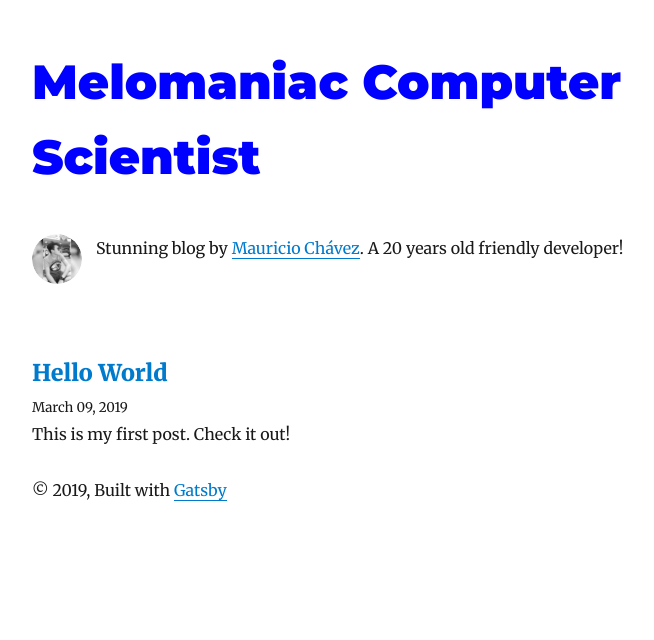
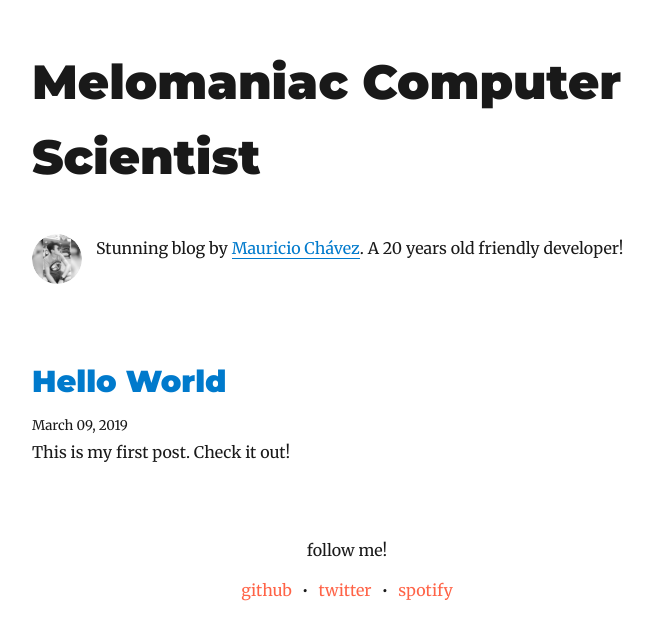
Before and after one commit to mauricio-chavez/mauriciochavez.dev, a Gatsby site: page / in a window 1280 px wide. Shown: the whole page, without its empty margins (293-947 px from the left). Built offline with nearby package versions, Linux system fonts and the light colour scheme; Gatsby itself is replaced by a stand-in of ours; some packages are replaced by stand-ins of ours.

Commit message:
Social links and a few changes in typography

```diff
--- a/gatsby-config.js
+++ b/gatsby-config.js
@@ -1,12 +1,13 @@
 module.exports = {
-  pathPrefix: "/my-blog",
   siteMetadata: {
     title: `Melomaniac Computer Scientist`,
     author: `Mauricio Chávez`,
     description: `A blog, made with love by Mauricio Chávez`,
     siteUrl: `https://www.mauriciochavez.dev`,
     social: {
-      twitter: `imbrianstorm`,
+      twitter: `ImBrianstorm`,
+      github: `mauricio-chavez`,
+      spotify: `12145548904`
     },
   },
   plugins: [
--- a/package.json
+++ b/package.json
@@ -29,6 +29,7 @@
     "react": "^16.8.4",
     "react-dom": "^16.8.4",
     "react-helmet": "^5.2.0",
+    "react-icons": "^3.5.0",
     "react-typography": "^0.16.19",
     "typeface-merriweather": "0.0.72",
     "typeface-montserrat": "0.0.54",
--- /dev/null
+++ b/src/components/footer.js
@@ -0,0 +1,97 @@
+import React, { useState } from 'react';
+import { FaGithub, FaTwitter, FaSpotify } from 'react-icons/fa';
+import { useStaticQuery, graphql } from "gatsby"
+
+import SocialLink from './socialLink';
+
+const Footer = () => {
+
+    const { site } = useStaticQuery(
+        graphql`
+            query {
+                site {
+                siteMetadata {
+                    social {
+                        twitter
+                        github
+                        spotify
+                    }
+                }
+                }
+            }
+        `
+    )
+
+    const github = site.siteMetadata.social.github;
+    const twitter = site.siteMetadata.social.twitter;
+    const spotify = site.siteMetadata.social.spotify;
+
+    const linksStyle = {
+        textAlign: 'center'
+    }
+
+    const iconStyle = {
+        fontSize: '30px'
+    }
+
+    const messageStyle = {
+        textAlign: 'center',
+        boxSizing: 'borderBox',
+        height: '30px',
+        margin: '70px 0 10px'
+    }
+
+    const blankIcon = <span>follow me!</span>;
+    const githubIcon = <FaGithub style={iconStyle} />;
+    const twitterIcon = <FaTwitter style={iconStyle} />;
+    const spotifyIcon = <FaSpotify style={iconStyle} />;
+
+    const [state, setState] = useState({
+        icon: blankIcon
+    });
+
+    const handleIcons = (iconComponent) => {
+        setState({
+            icon: iconComponent
+        });
+    }
+
+    const handleNoIcon = () => {
+        setState({
+            icon: blankIcon
+        });
+    }
+
+    return (
+        <div>
+            <div style={messageStyle}>
+                {state.icon}
+            </div>
+            <div style={linksStyle}>
+                <SocialLink
+                    to={`https://github.com/${github}`}
+                    handleIcons={handleIcons.bind(this, githubIcon)}
+                    handleNoIcon={handleNoIcon}
+                >
+                    github
+                    </SocialLink>•
+                    <SocialLink
+                    to={`https://twitter.com/${twitter}`}
+                    handleIcons={handleIcons.bind(this, twitterIcon)}
+                    handleNoIcon={handleNoIcon}
+                >
+                    twitter
+                    </SocialLink>•
+                    <SocialLink
+                    to={`https://open.spotify.com/user/${spotify}`}
+                    handleIcons={handleIcons.bind(this, spotifyIcon)}
+                    handleNoIcon={handleNoIcon}
+                >
+                    spotify
+                    </SocialLink>
+            </div>
+        </div>
+    );
+}
+
+export default Footer;
--- a/src/components/layout.js
+++ b/src/components/layout.js
@@ -1,6 +1,7 @@
 import React from "react"
 import { Link } from "gatsby"
 
+import Footer from './footer';
 import { rhythm, scale } from "../utils/typography"
 
 class Layout extends React.Component {
@@ -22,7 +23,7 @@ class Layout extends React.Component {
             style={{
               boxShadow: `none`,
               textDecoration: `none`,
-              color: `blue`,
+              color: `inherit`,
               fontSize: `48px`
             }}
             to={`/`}
@@ -64,9 +65,7 @@ class Layout extends React.Component {
         <header>{header}</header>
         <main>{children}</main>
         <footer>
-          © {new Date().getFullYear()}, Built with
-          {` `}
-          <a href="https://www.gatsbyjs.org">Gatsby</a>
+          <Footer />
         </footer>
       </div>
     )
--- /dev/null
+++ b/src/components/socialLink.js
@@ -0,0 +1,23 @@
+import React from 'react';
+
+const socialLink = (props) => {
+
+    const anchorStyle = {
+        margin: '0 10px',
+        boxShadow: 'none',
+        color: 'tomato'
+    }
+
+    return (
+        <a
+            href={props.to}
+            style={anchorStyle}
+            onMouseOver={props.handleIcons}
+            onMouseLeave={props.handleNoIcon}
+        >
+            {props.children}
+        </a>
+    );
+}
+
+export default socialLink;
--- a/src/pages/index.js
+++ b/src/pages/index.js
@@ -4,7 +4,7 @@ import { Link, graphql } from "gatsby"
 import Bio from "../components/bio"
 import Layout from "../components/layout"
 import SEO from "../components/seo"
-import { rhythm } from "../utils/typography"
+import { rhythm, scale } from "../utils/typography"
 
 class BlogIndex extends React.Component {
   render() {
@@ -25,10 +25,14 @@ class BlogIndex extends React.Component {
             <div key={node.fields.slug}>
               <h3
                 style={{
+                  ...scale(0.7),
                   marginBottom: rhythm(1 / 4),
                 }}
               >
-                <Link style={{ boxShadow: `none` }} to={node.fields.slug}>
+                <Link
+                  style={{ boxShadow: `none`, fontFamily: `Montserrat, sans-serif`}}
+                  to={node.fields.slug}
+                >
                   {title}
                 </Link>
               </h3>
```
Also changed, not shown: 1 other file.
